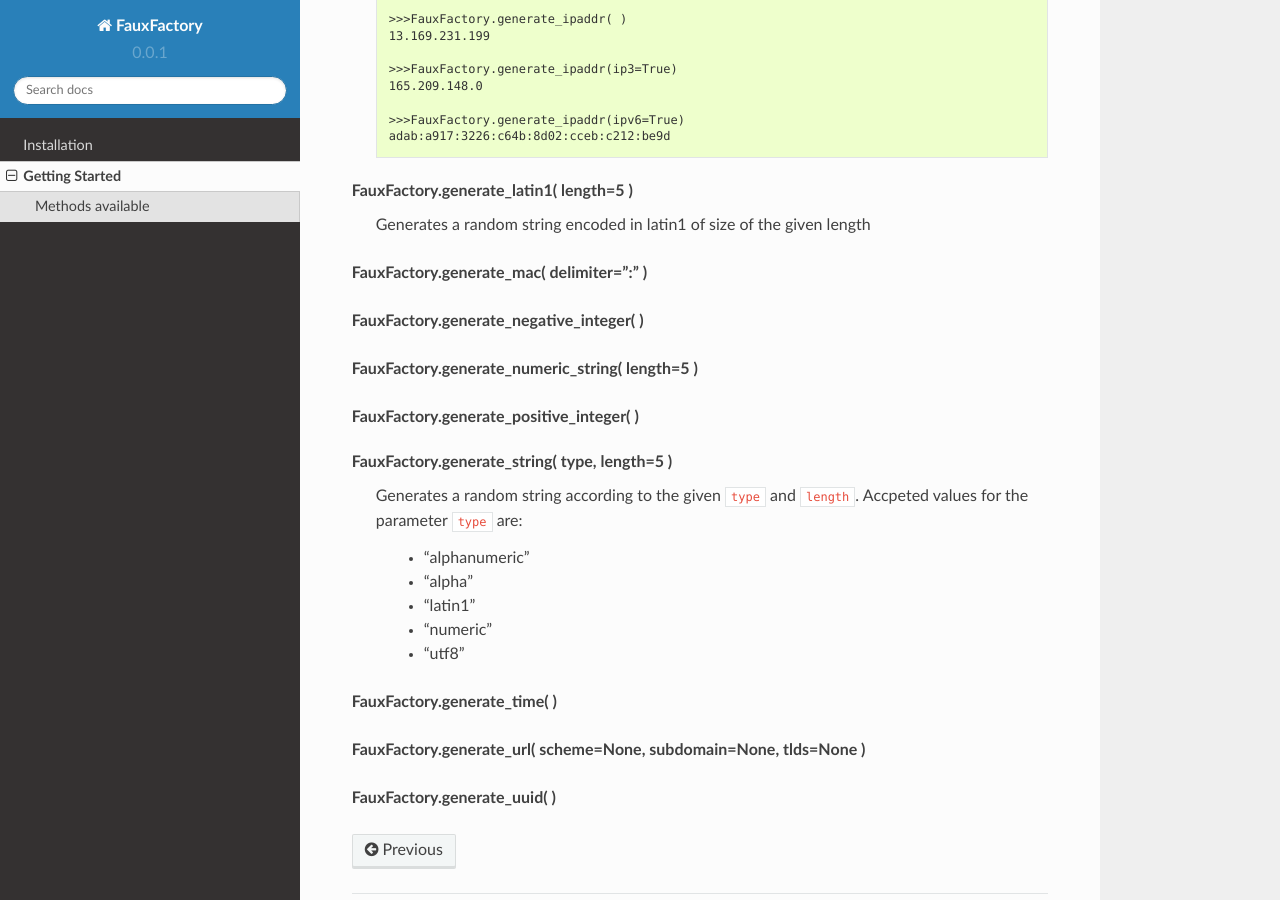
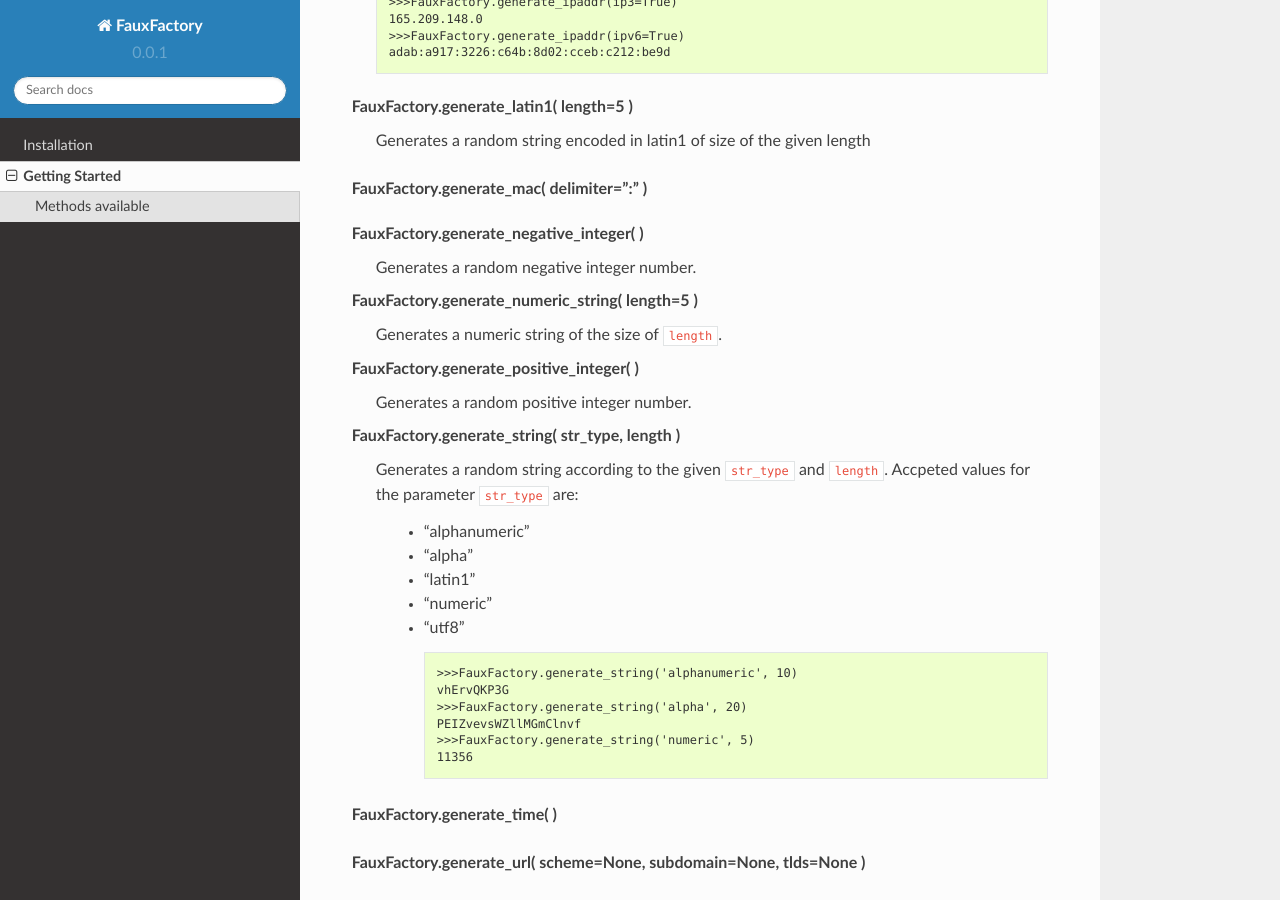
Before and after one commit to omaciel/fauxfactory, a Sphinx documentation site: the page built from docs/source/getting_started.rst, in a window 1280 px wide and 900 px high, scrolled down 2290 px. Built offline with Sphinx 7.4.7 and the Read the Docs theme 2.0.0, drawn with Linux system fonts in a browser that asks for light colours.

Commit message:
Adding more examples to the documentation

```diff
--- a/docs/source/getting_started.rst
+++ b/docs/source/getting_started.rst
@@ -52,7 +52,6 @@
         >>>my_list = ['Jhon', 'Paul', 'Philip']
         >>>FauxFactory.generate_choice( my_list )
         'Paul'
-
         >>>my_tuple = (1,2,3,4,5)
         >>>FauxFactory.generate_choice( my_tuple )
         2
@@ -69,7 +68,6 @@
         >>>max_date = datetime.date(2014, 05, 01)
         >>>print FauxFactory.generate_date( min_date, max_date )
         2014-02-13
-
         >>>print FauxFactory.generate_date( )
         2894-07-17
 
@@ -83,7 +81,6 @@
 
         >>>FauxFactory.generate_email('ozzy')
         ozzy@test.com
-
         >>FauxFactory.generate_email(name='paul', domain='mycompany')
         paul@company.biz
 
@@ -102,14 +99,10 @@
 
         >>>FauxFactory.generate_ipaddr( )
         13.169.231.199
-
         >>>FauxFactory.generate_ipaddr(ip3=True)
         165.209.148.0
-
         >>>FauxFactory.generate_ipaddr(ipv6=True)
         adab:a917:3226:c64b:8d02:cceb:c212:be9d
-
-
 
 
 
@@ -121,22 +114,32 @@
 
 
 **FauxFactory.generate_negative_integer( )**
+    Generates a random negative integer number.
 
 
 **FauxFactory.generate_numeric_string( length=5 )**
+    Generates a numeric string of the size of ``length``.
 
 
 **FauxFactory.generate_positive_integer( )**
+    Generates a random positive integer number.
 
 
-**FauxFactory.generate_string( type, length=5 )**
-    Generates a random string according to the given ``type`` and ``length``.
-    Accpeted values for the parameter ``type`` are:
+**FauxFactory.generate_string( str_type, length )**
+    Generates a random string according to the given ``str_type`` and ``length``.
+    Accpeted values for the parameter ``str_type`` are:
         - "alphanumeric"
         - "alpha"
         - "latin1"
         - "numeric"
-        - "utf8"
+        - "utf8" ::
+
+            >>>FauxFactory.generate_string('alphanumeric', 10)
+            vhErvQKP3G
+            >>>FauxFactory.generate_string('alpha', 20)
+            PEIZvevsWZllMGmClnvf
+            >>>FauxFactory.generate_string('numeric', 5)
+            11356
 
 
 **FauxFactory.generate_time( )**
```
